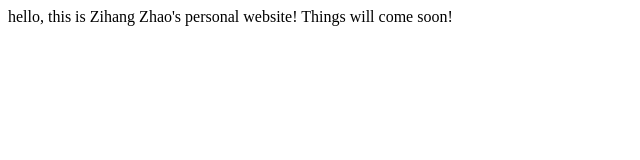
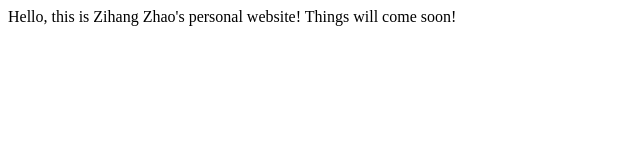
Before and after one commit to ZhaoZ1998/ZhaoZ1998.github.io, a plain HTML site: page index.html in a window 1280 px wide. Shown: the full height of the page, 0-640 px from the left. Drawn offline with Linux system fonts and the light colour scheme.

Commit message:
Update index.html

```diff
--- a/index.html
+++ b/index.html
@@ -1 +1 @@
-<p> hello, this is Zihang Zhao's personal website! Things will come soon! </p>
+<p> Hello, this is Zihang Zhao's personal website! Things will come soon! </p>
```
